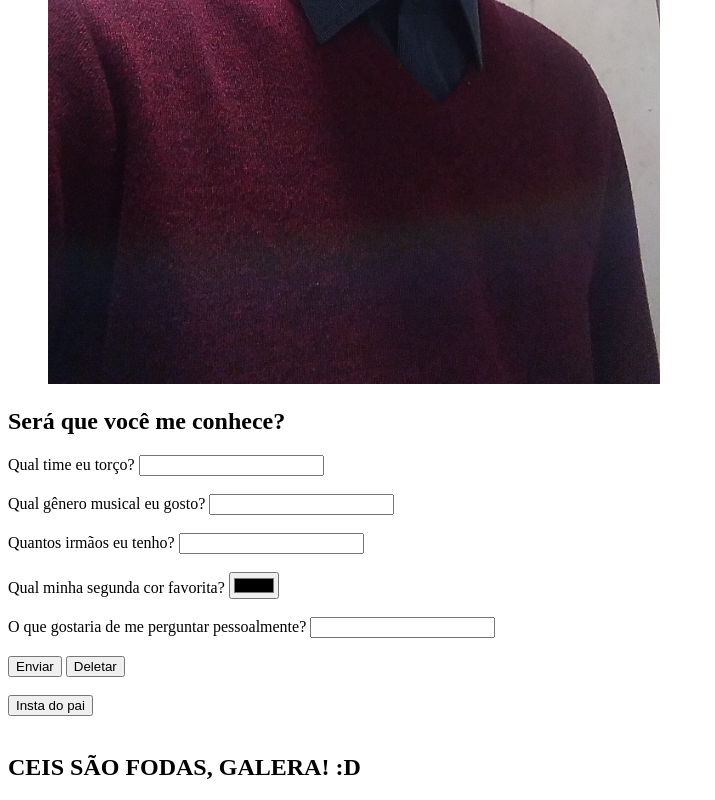
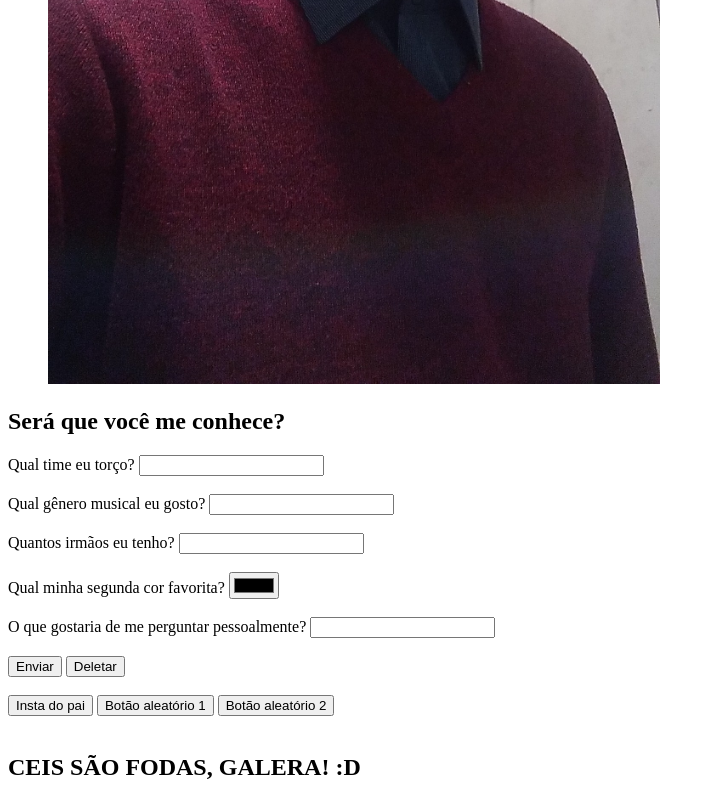
Before and after one commit to Dev-DiegoCrds7/pda, a plain HTML site: page 02.09_Aula/index.html in a window 1280 px wide. Shown: the part 1091-1891 px from the top of the page, without its empty margins (0-715 px from the left). Drawn offline with Linux system fonts and the light colour scheme.

Commit message:
dois botões foram adicionados

```diff
--- a/02.09_Aula/index.html
+++ b/02.09_Aula/index.html
@@ -58,6 +58,8 @@
         </form>
         <br>
         <a href="https://www.instagram.com/dcrds7/" target="_blank"><button>Insta do pai</button></a>
+        <button type="button">Botão aleatório 1</button>
+        <button type="button">Botão aleatório 2</button>
         <br>
         <br>
         <h2>CEIS SÃO FODAS, GALERA! :D</h2>
```
